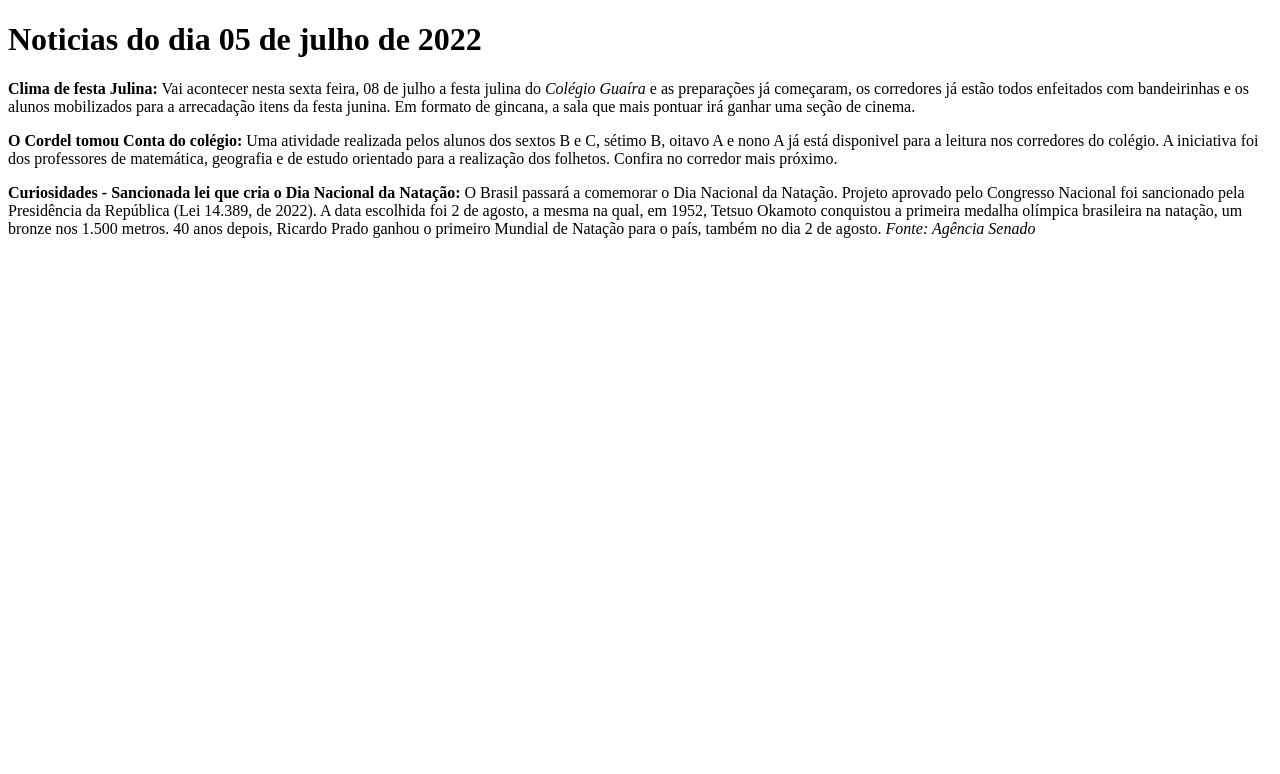
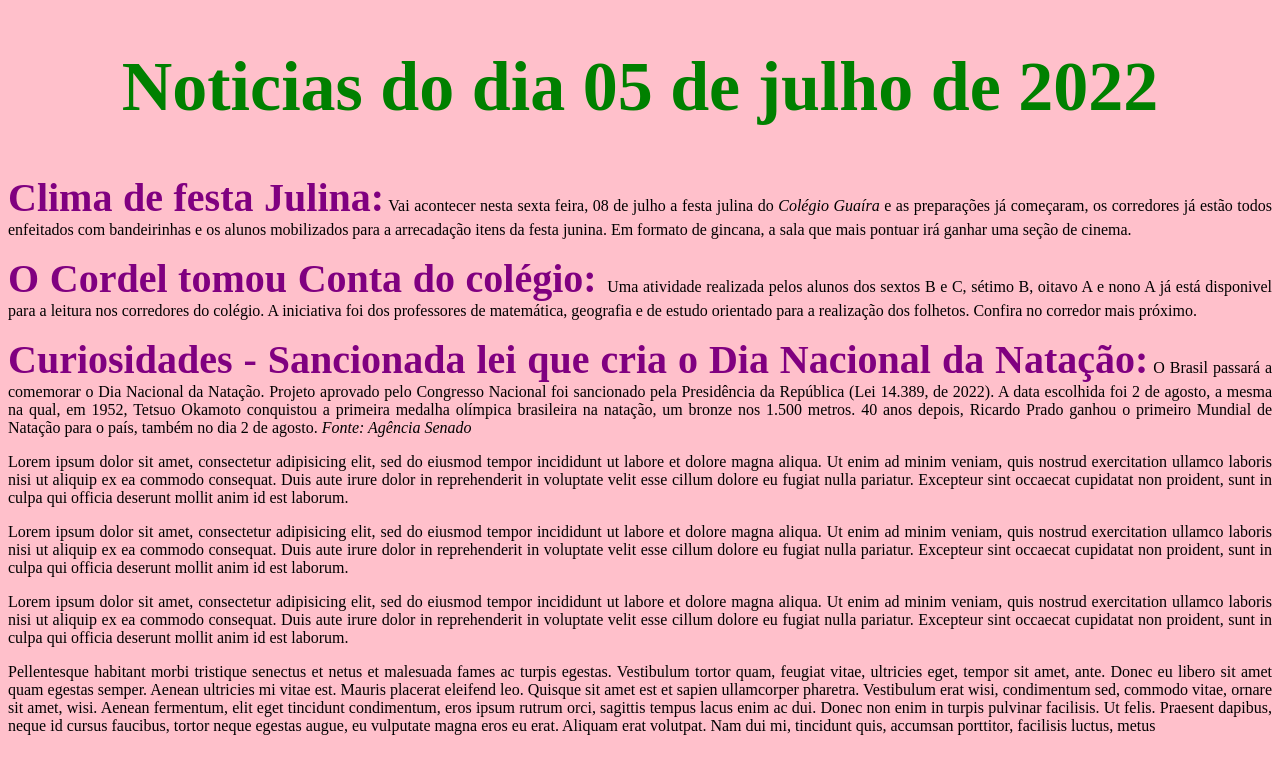
Before and after one commit to heroideallstar/programacao, a plain HTML site: page index.html in a window 1280 px wide. Drawn offline with Linux system fonts and the light colour scheme.

Commit message:
Add files via upload

```diff
--- a/index.html
+++ b/index.html
@@ -3,11 +3,31 @@
 <head>
 	<meta charset="UTF-8">
 	<title>Antenados</title>
+	<link rel="stylesheet" href="style.css">
 </head>
 <body>
 	<h1>Noticias do dia 05 de julho de 2022</h1>
 	<p><b>Clima de festa Julina:</b> Vai acontecer nesta sexta feira, 08 de julho a festa julina do <i>Colégio Guaíra</i> e as preparações já começaram, os corredores já estão todos enfeitados com bandeirinhas e os alunos mobilizados para a arrecadação itens da festa junina. Em formato de gincana, a sala que mais pontuar irá ganhar uma seção de cinema.</p>
 	<p><b>O Cordel tomou Conta do colégio: </b> Uma atividade realizada pelos alunos dos sextos B e C, sétimo B, oitavo A e nono A já está disponivel para a leitura nos corredores do colégio. A iniciativa foi dos professores de matemática, geografia e de estudo orientado para a realização dos folhetos. Confira no corredor mais próximo.</p>
 	<p><b> Curiosidades - Sancionada lei que cria o Dia Nacional da Natação:</b> O Brasil passará a comemorar o Dia Nacional da Natação. Projeto aprovado pelo Congresso Nacional foi sancionado pela Presidência da República (Lei 14.389, de 2022). A data escolhida foi 2 de agosto, a mesma na qual, em 1952, Tetsuo Okamoto conquistou a primeira medalha olímpica brasileira na natação, um bronze nos 1.500 metros. 40 anos depois, Ricardo Prado ganhou o primeiro Mundial de Natação para o país, também no dia 2 de agosto. <i>Fonte: Agência Senado</i></p>
+ 	<p> Lorem ipsum dolor sit amet, consectetur adipisicing elit, sed do eiusmod
+ 	tempor incididunt ut labore et dolore magna aliqua. Ut enim ad minim veniam,
+ 	quis nostrud exercitation ullamco laboris nisi ut aliquip ex ea commodo
+ 	consequat. Duis aute irure dolor in reprehenderit in voluptate velit esse
+ 	cillum dolore eu fugiat nulla pariatur. Excepteur sint occaecat cupidatat non
+ 	proident, sunt in culpa qui officia deserunt mollit anim id est laborum.</p>
+ 	<p> Lorem ipsum dolor sit amet, consectetur adipisicing elit, sed do eiusmod
+ 	tempor incididunt ut labore et dolore magna aliqua. Ut enim ad minim veniam,
+ 	quis nostrud exercitation ullamco laboris nisi ut aliquip ex ea commodo
+ 	consequat. Duis aute irure dolor in reprehenderit in voluptate velit esse
+ 	cillum dolore eu fugiat nulla pariatur. Excepteur sint occaecat cupidatat non
+ 	proident, sunt in culpa qui officia deserunt mollit anim id est laborum. </p>
+ 	<p> Lorem ipsum dolor sit amet, consectetur adipisicing elit, sed do eiusmod
+ 	tempor incididunt ut labore et dolore magna aliqua. Ut enim ad minim veniam,
+ 	quis nostrud exercitation ullamco laboris nisi ut aliquip ex ea commodo
+ 	consequat. Duis aute irure dolor in reprehenderit in voluptate velit esse
+ 	cillum dolore eu fugiat nulla pariatur. Excepteur sint occaecat cupidatat non
+ 	proident, sunt in culpa qui officia deserunt mollit anim id est laborum. </p>
+ 	<p>Pellentesque habitant morbi tristique senectus et netus et malesuada fames ac turpis egestas. Vestibulum tortor quam, feugiat vitae, ultricies eget, tempor sit amet, ante. Donec eu libero sit amet quam egestas semper. Aenean ultricies mi vitae est. Mauris placerat eleifend leo. Quisque sit amet est et sapien ullamcorper pharetra. Vestibulum erat wisi, condimentum sed, commodo vitae, ornare sit amet, wisi. Aenean fermentum, elit eget tincidunt condimentum, eros ipsum rutrum orci, sagittis tempus lacus enim ac dui. Donec non enim in turpis pulvinar facilisis. Ut felis. Praesent dapibus, neque id cursus faucibus, tortor neque egestas augue, eu vulputate magna eros eu erat. Aliquam erat volutpat. Nam dui mi, tincidunt quis, accumsan porttitor, facilisis luctus, metus</p>
 </body>
 </html>
--- a/style.css
+++ b/style.css
@@ -1,9 +1,15 @@
+body{
+	background-color: pink;
+}
+h1{
+	text-align: center;
+	color: green;
+	font-size: 70px;
+}
+b{
+	color: purple;
+	font-size: 40px;
+}
 p{
-    text - align: center;
+	text-align: justify;
 }
-body{
-        background: #cccccc;
-}
-em strong{
-               color: red;
-}
```
